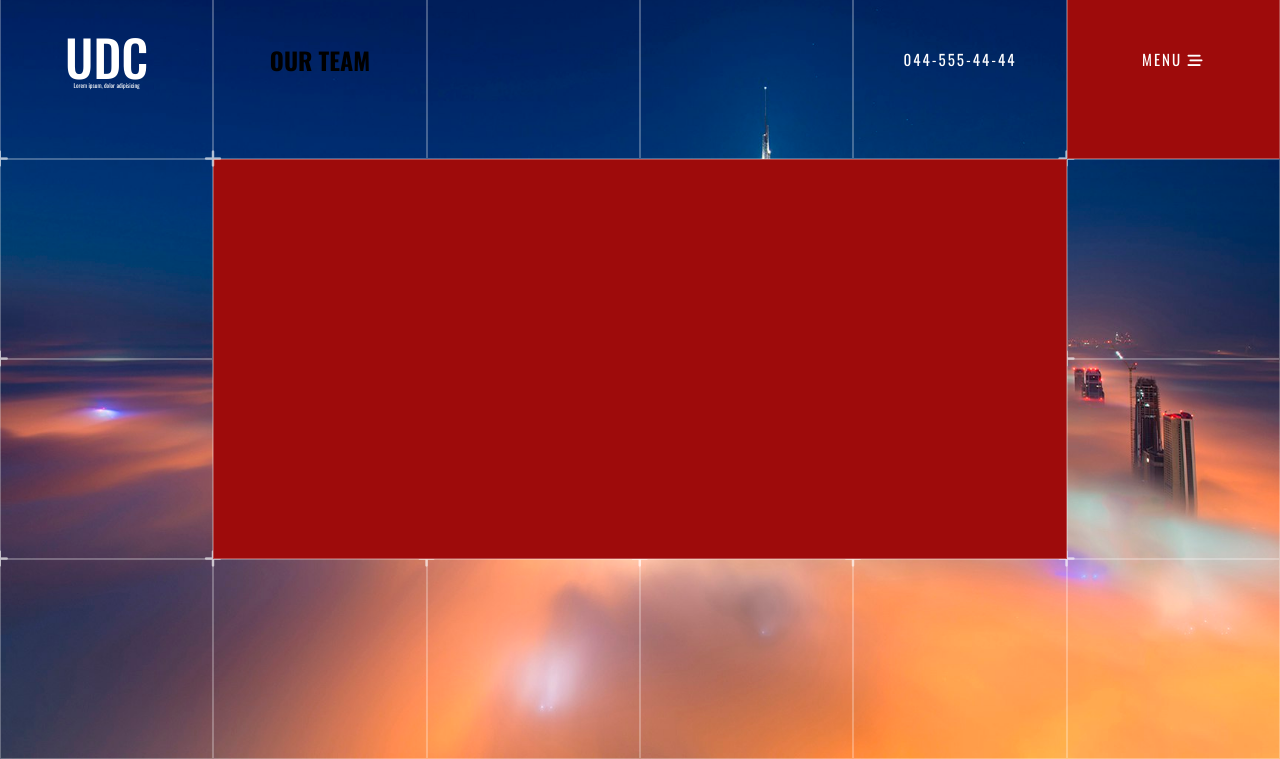
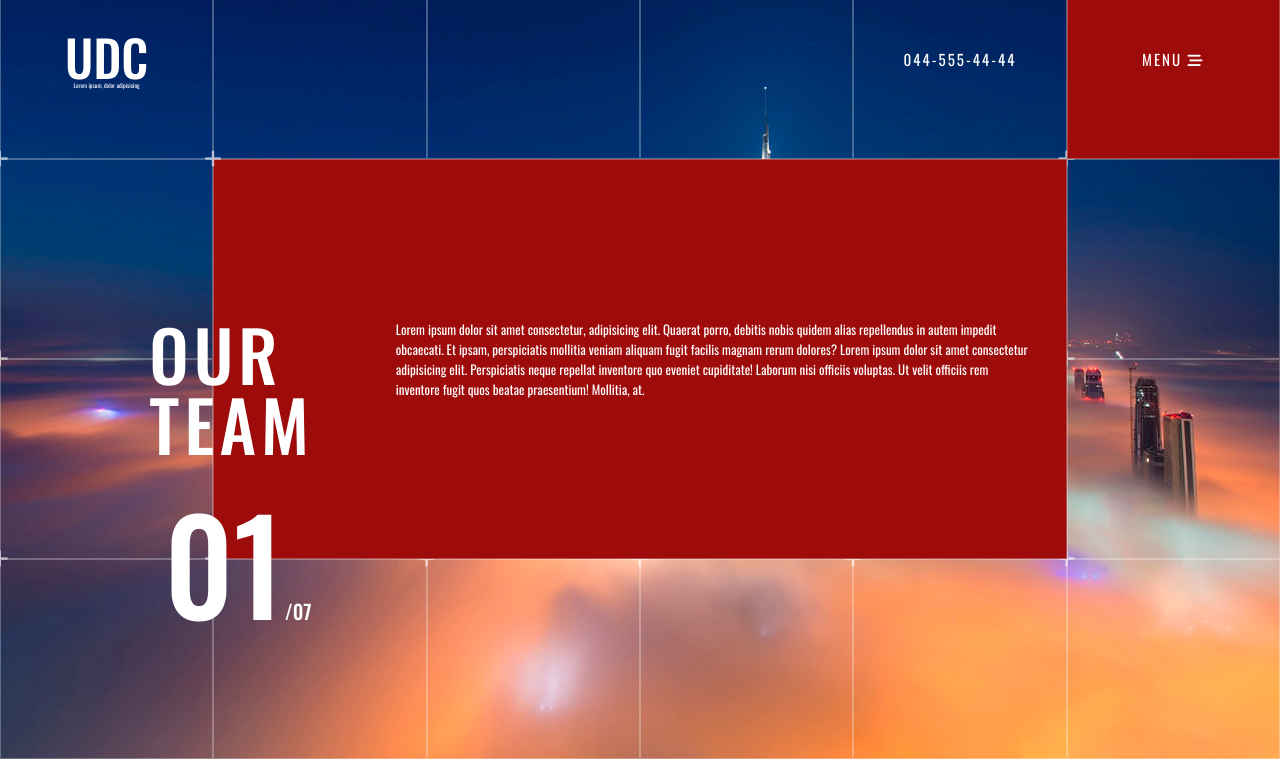
Before and after one commit to senior-listik/ITEA-Task-8-1, a plain HTML site: page index.html in a window 1280 px wide. Shown: the part 841-1600 px from the top of the page. Drawn offline with Linux system fonts and the light colour scheme.

Commit message:
team section end

```diff
--- a/css/teams-section.css
+++ b/css/teams-section.css
@@ -35,4 +35,35 @@
     grid-row: 2/4;
     background: rgb(158, 11, 11);
     z-index: 10;
+    color: #ffffff;
+    display: flex;
+    align-items: center;
+    justify-content: center;
+    position: relative;
 }
+.team__title{
+    position: absolute;
+    bottom: 100px;
+    left: -65px;
+    font-size: 70px;
+    font-weight: 500;
+    letter-spacing: 5px;
+    line-height: 1;
+    text-transform: uppercase;
+}
+.team__text{
+    height: 20%;
+    width: 75%;
+    font-size: 13px;
+    font-weight: normal;
+    margin-left: 150px;
+}
+.team__date{
+    position: absolute;
+    bottom: -100px;
+    left: -50px;
+    font-size: 130px;
+}
+.team__date--small{
+    font-size: 20px;
+}
--- a/index.html
+++ b/index.html
@@ -90,7 +90,6 @@
                 <i class="fa-solid fa-plus"></i>
             </div>
             <div class="team__gridItem"><a href="#team" class="numbers">02</a>
-                <h2 class="team__title">OUR TEAM</h2>
                 <i class="fa-solid fa-plus"></i>
             </div>
             <div class="team__gridItem"><a href="#about" class="numbers">03</a><i class="fa-solid fa-plus"></i></div>
@@ -104,7 +103,19 @@
                 <i class="fa-solid fa-plus"></i>
             </div>
             <div class="team__gridItem"><i class="fa-solid fa-plus"></i></div>
-            <div class="team__gridItem"><i class="fa-solid fa-plus"></i></div>
+            <div class="team__gridItem">
+                <h2 class="team__title">Our <br> team</h2>
+                <p class="team__text">Lorem ipsum dolor sit amet consectetur,
+                    adipisicing elit. Quaerat porro, debitis nobis quidem alias
+                    repellendus in autem impedit obcaecati. Et ipsam, perspiciatis
+                    mollitia veniam aliquam fugit facilis magnam rerum dolores?
+                    Lorem ipsum dolor sit amet consectetur adipisicing elit.
+                    Perspiciatis neque repellat inventore quo eveniet cupiditate!
+                    Laborum nisi officiis voluptas. Ut velit officiis rem inventore
+                    fugit quos beatae praesentium! Mollitia, at.
+                </p>
+                <div class="team__date">01<span class="team__date--small">/07</span></div>
+                <i class="fa-solid fa-plus"></i></div>
             <div class="team__gridItem"><i class="fa-solid fa-plus"></i></div>
             <div class="team__gridItem"><i class="fa-solid fa-plus"></i></div>
             <div class="team__gridItem"><i class="fa-solid fa-plus"></i></div>
```
